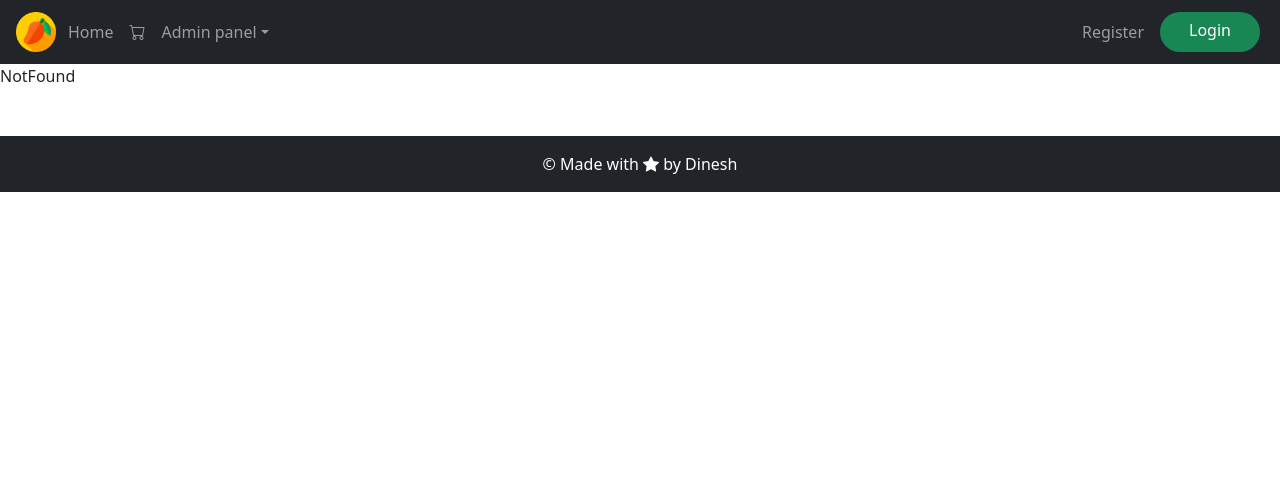
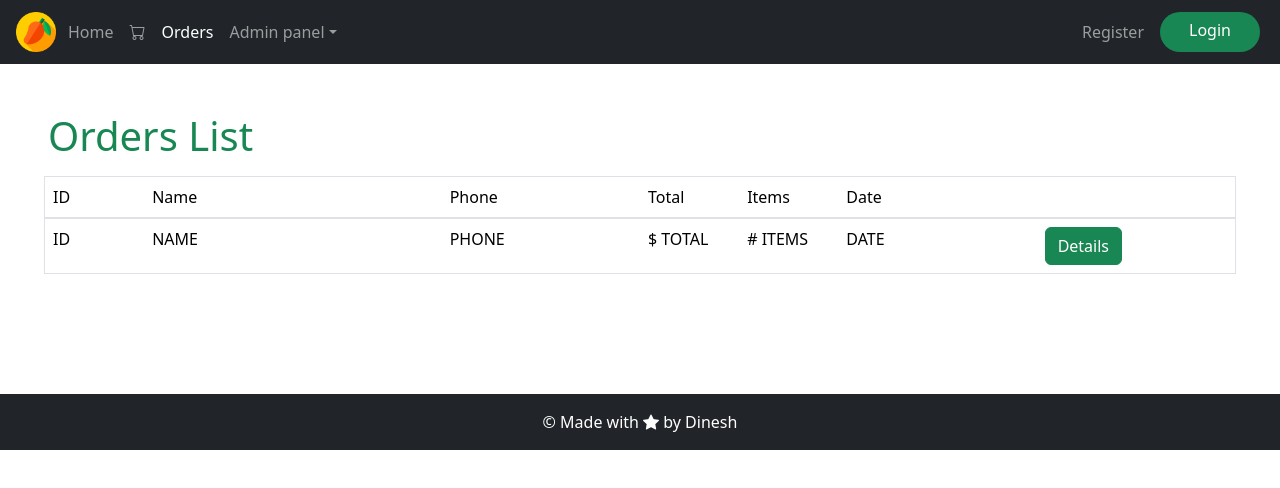
Before and after one commit to DineshShrestha/redmango-frontend, a React (Create React App) app: page /order/myOrders in a window 1280 px wide. Shown: the top 488 px of the page. Built offline with nearby package versions, Linux system fonts and the light colour scheme; no server answers.

Commit message:
My Orders UI

```diff
--- a/src/Components/Layout/Header.tsx
+++ b/src/Components/Layout/Header.tsx
@@ -38,7 +38,11 @@ const handleLogout =()=>{
               {userData.id && `(${shoppingCartFromStore.length})`}
             </NavLink>
           </li>
-
+         <li className='nav-item'>
+          <NavLink className='nav-link' aria-current="page" to="/order/myorders">
+            Orders
+          </NavLink>
+         </li>
           <li className="nav-item dropdown">
             <a className="nav-link dropdown-toggle" href="#" role="button" data-bs-toggle="dropdown" aria-expanded="false">
               Admin panel
--- a/src/Container/App.tsx
+++ b/src/Container/App.tsx
@@ -1,6 +1,6 @@
 import React,{useEffect} from "react";
 import {Header, Footer} from "../Components/Layout/";
-import { AccessDenied, AuthenticationTest, AuthenticationTestAdmin, Home, Login, MenuItemDetails, NotFound, OrderConfirmed, Payment, Register, ShoppingCart } from "../Pages";
+import { AccessDenied, AuthenticationTest, AuthenticationTestAdmin, Home, Login, MenuItemDetails, MyOrders, NotFound, OrderConfirmed, Payment, Register, ShoppingCart } from "../Pages";
 import {Routes, Route} from 'react-router-dom';
 import { useDispatch, useSelector } from "react-redux";
 import { useGetMenuItemByIdQuery } from "../Apis/menuItemApi";
@@ -40,6 +40,7 @@ function App() {
         <Route path="/authorization" element={<AuthenticationTestAdmin/>}></Route>
         <Route path="/accessDenied" element={<AccessDenied/>}></Route>
         <Route path="order/orderconfirmed/:id" element={<OrderConfirmed/>}></Route>
+        <Route path="order/myOrders" element={<MyOrders/>}></Route>
         <Route path="/payment" element={<Payment/>}></Route>
         <Route path="*" element={<NotFound/>}></Route>
       </Routes>
--- /dev/null
+++ b/src/Pages/Order/MyOrders.tsx
@@ -0,0 +1,33 @@
+import React from 'react'
+
+function MyOrders() {
+  return (
+    <div className="table p-5">
+      <h1 className="text-success">Orders List</h1>
+      <div className="p-2">
+        <div className="row border">
+          <div className="col-1">ID</div>
+          <div className="col-3">Name</div>
+          <div className="col-2">Phone</div>
+          <div className="col-1">Total</div>
+          <div className="col-1">Items</div>
+          <div className="col-2">Date</div>
+          <div className="col-2"></div>
+        </div>
+        <div className="row border">
+          <div className="col-1">ID</div>
+          <div className="col-3">NAME</div>
+          <div className="col-2">PHONE</div>
+          <div className="col-1">$ TOTAL</div>
+          <div className="col-1"># ITEMS</div>
+          <div className="col-2">DATE</div>
+          <div className="col-2">
+            <button className="btn btn-success">Details</button>
+          </div>
+        </div>
+      </div>
+    </div>
+  )
+}
+
+export default MyOrders
--- a/src/Pages/index.ts
+++ b/src/Pages/index.ts
@@ -9,4 +9,5 @@ import AuthenticationTestAdmin from "./AuthenticationTestAdmin";
 import AccessDenied from "./AccessDenied";
 import Payment from "./Payment";
 import OrderConfirmed from "./Order/OrderConfirmed";
-export {OrderConfirmed, Home, NotFound, MenuItemDetails, ShoppingCart, Login, Register, AuthenticationTest, AccessDenied, AuthenticationTestAdmin, Payment};
+import MyOrders from "./Order/MyOrders";
+export {MyOrders, OrderConfirmed, Home, NotFound, MenuItemDetails, ShoppingCart, Login, Register, AuthenticationTest, AccessDenied, AuthenticationTestAdmin, Payment};
```
